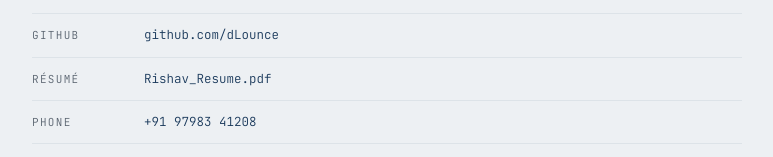
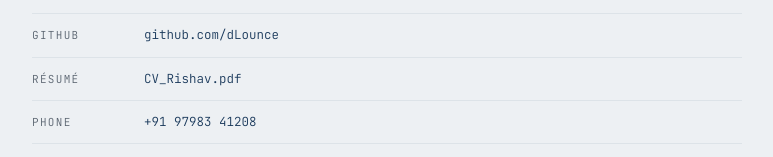
Before and after one commit to dLounce/portfolio, a Next.js app: page / in a window 1280 px wide. Shown: the part 6549-6706 px from the top of the page, without its empty margins (379-1152 px from the left). Built offline with nearby package versions, Linux system fonts and the light colour scheme.

Commit message:
Point resume links at CV_Rishav.pdf
The resume file was renamed from Rishav_Resume.pdf to CV_Rishav.pdf on main,
but the footer, sidebar, contact row and README still linked to the old name,
so every resume link returned a 404.

```diff
--- a/src/app/page.tsx
+++ b/src/app/page.tsx
@@ -242,7 +242,7 @@ export default function Home() {
               { k: "Email", v: "rrishavrraj@gmail.com", href: "mailto:rrishavrraj@gmail.com" },
               { k: "LinkedIn", v: "linkedin.com/in/ris7av", href: "https://linkedin.com/in/ris7av" },
               { k: "GitHub", v: "github.com/dLounce", href: "https://github.com/dLounce" },
-              { k: "Résumé", v: "Rishav_Resume.pdf", href: "/resume/Rishav_Resume.pdf" },
+              { k: "Résumé", v: "CV_Rishav.pdf", href: "/resume/CV_Rishav.pdf" },
               { k: "Phone", v: "+91 97983 41208", href: "tel:+919798341208" },
               { k: "Based in", v: "Delhi, India", href: null },
             ].map((row, i) => (
--- a/src/components/Footer.tsx
+++ b/src/components/Footer.tsx
@@ -2,7 +2,7 @@ const LINKS = [
   { label: "Email", href: "mailto:rrishavrraj@gmail.com", ext: false },
   { label: "LinkedIn", href: "https://linkedin.com/in/ris7av", ext: true },
   { label: "GitHub", href: "https://github.com/dLounce", ext: true },
-  { label: "Résumé", href: "/resume/Rishav_Resume.pdf", ext: true },
+  { label: "Résumé", href: "/resume/CV_Rishav.pdf", ext: true },
 ];
 
 export default function Footer() {
--- a/src/components/Sidebar.tsx
+++ b/src/components/Sidebar.tsx
@@ -30,7 +30,7 @@ const SOCIAL = [
   },
   {
     label: "Curriculum vitae",
-    href: "/resume/Rishav_Resume.pdf",
+    href: "/resume/CV_Rishav.pdf",
     external: true,
     paths: ["M21 15v4a2 2 0 01-2 2H5a2 2 0 01-2-2v-4", "M7 10l5 5 5-5", "M12 15V3"],
     circles: [],
@@ -63,7 +63,7 @@ export default function Sidebar() {
 
       {/* desktop hides the Connect block below, so mobile needs its own actions */}
       <div className="mt-3 hidden gap-4 font-mono text-[12px] max-[900px]:flex">
-        <a href="/resume/Rishav_Resume.pdf" target="_blank" rel="noreferrer" className="text-accent no-underline">Résumé ↗</a>
+        <a href="/resume/CV_Rishav.pdf" target="_blank" rel="noreferrer" className="text-accent no-underline">Résumé ↗</a>
         <a href="https://github.com/dLounce" target="_blank" rel="noreferrer" className="text-accent no-underline">GitHub ↗</a>
         <a href="mailto:rrishavrraj@gmail.com" className="text-accent no-underline">Email</a>
       </div>
```
Also changed, not shown: 1 other file (tests, documents, lock files or other folders).
